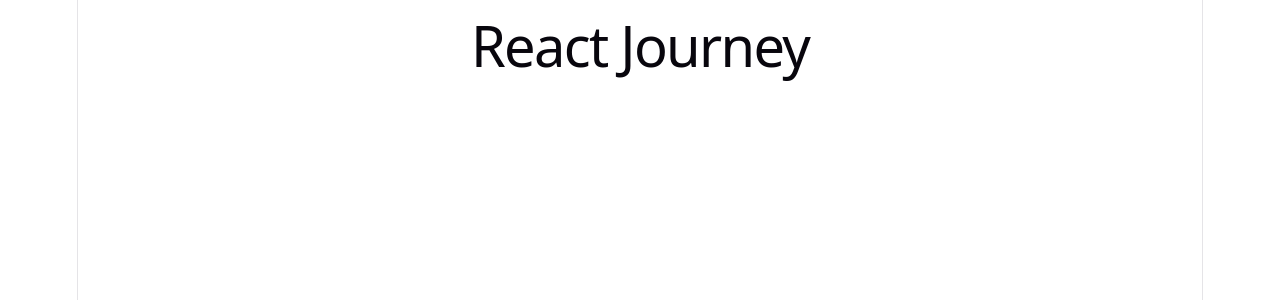
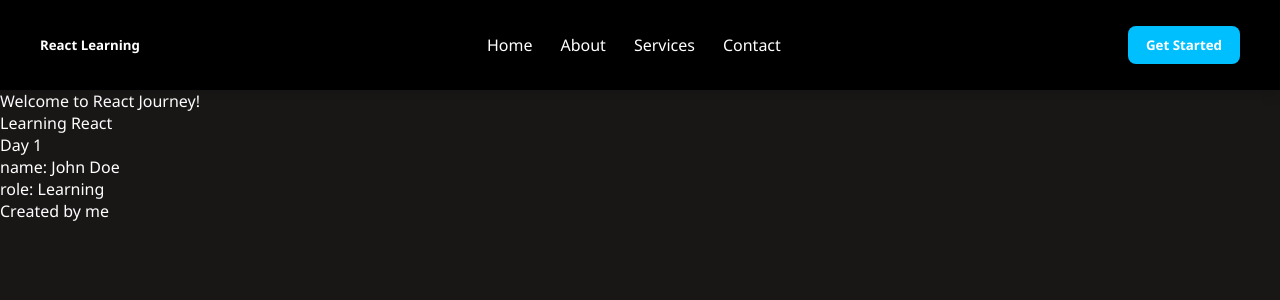
Before and after one commit to Meet-Patel-001/React-Journey, a React (Vite) app in the folder react-journey/: page / in a window 1280 px wide. Shown: the top 300 px of the page. Built offline with nearby package versions, Linux system fonts and the light colour scheme.

Commit message:
components_added-02

```diff
--- a/react-journey/src/App.jsx
+++ b/react-journey/src/App.jsx
@@ -1,10 +1,16 @@
-import './App.css';
-function App() {
+import React from 'react';
+import Navbar from './components/Navbar';
+import Hero from './components/Hero';
+import Profile from './components/Profile';
+import Footer from './components/Footer';
+
+const App = () => {
   return (
     <>
-    <div className="HEllo">
-      <h1>React Journey</h1>
-      </div>
+      <Navbar />
+      <Hero />
+      <Profile course={Hero.course} />
+      <Footer />
     </>
   );
 }
--- /dev/null
+++ b/react-journey/src/components/Footer.jsx
@@ -0,0 +1,13 @@
+import React from "react";
+
+function Footer() {
+    return (
+        <>
+            <div className="footer">
+                Created by me
+            </div>
+        </>
+    );
+}
+
+export default Footer;
--- /dev/null
+++ b/react-journey/src/components/Hero.jsx
@@ -0,0 +1,16 @@
+import React from "react";
+
+function Hero() {
+    const course = "React";
+    return (
+        <>
+            <div className="hero">
+                Welcome to React Journey!<br />
+                Learning {course}<br/>
+                Day 1
+            </div>
+        </>
+    );
+}
+
+export default Hero;
--- /dev/null
+++ b/react-journey/src/components/Navbar.css
@@ -0,0 +1,75 @@
+/* Modern Navbar CSS */
+
+.navbar {
+    position: sticky;
+    top: 0;
+    width: 100%;
+    background: #000;
+    color: #fff;
+    display: flex;
+    align-items: center;
+    justify-content: space-between;
+    padding: 14px 40px;
+    box-shadow: 0 4px 12px rgba(0, 0, 0, 0.15);
+    z-index: 1000;
+}
+
+.navbar .logo {
+    font-size: 1.6rem;
+    font-weight: 700;
+    color: #fff;
+    text-decoration: none;
+    letter-spacing: 1px;
+}
+
+.navbar .nav-links {
+    display: flex;
+    align-items: center;
+    gap: 28px;
+    list-style: none;
+    margin: 0;
+    padding: 0;
+}
+
+.navbar .nav-links a {
+    color: #fff;
+    text-decoration: none;
+    font-size: 1rem;
+    font-weight: 500;
+    transition: color 0.3s ease, transform 0.3s ease;
+}
+
+.navbar .nav-links a:hover {
+    color: #00bfff;
+    transform: translateY(-2px);
+}
+
+.navbar .nav-btn {
+    background: #00bfff;
+    color: #fff;
+    border: none;
+    padding: 10px 18px;
+    border-radius: 8px;
+    cursor: pointer;
+    font-weight: 600;
+    transition: all 0.3s ease;
+}
+
+.navbar .nav-btn:hover {
+    background: #0099cc;
+    transform: translateY(-2px);
+}
+
+@media (max-width: 768px) {
+    .navbar {
+        padding: 14px 20px;
+        flex-wrap: wrap;
+    }
+
+    .navbar .nav-links {
+        width: 100%;
+        justify-content: center;
+        margin-top: 12px;
+        gap: 16px;
+    }
+}
--- /dev/null
+++ b/react-journey/src/components/Navbar.jsx
@@ -0,0 +1,23 @@
+import React from 'react';
+import './Navbar.css';
+
+function Navbar() {
+    return (
+        <>
+            <div className="navbar">
+                <h5>React Learning</h5>
+
+                <ul class="nav-links">
+                    <li><a href="#">Home</a></li>
+                    <li><a href="#">About</a></li>
+                    <li><a href="#">Services</a></li>
+                    <li><a href="#">Contact</a></li>
+                </ul>
+
+                <button class="nav-btn">Get Started</button>
+            </div>
+        </>
+    );
+}
+
+export default Navbar;
--- /dev/null
+++ b/react-journey/src/components/Profile.jsx
@@ -0,0 +1,15 @@
+import React from "react";
+
+function Profile({ course }) {
+    const name = "John Doe";
+    return (
+        <>
+            <div className="profile">
+                name: {name}<br />
+                role: {course} Learning<br />
+            </div>
+        </>
+    );
+}
+
+export default Profile;
--- a/react-journey/src/index.css
+++ b/react-journey/src/index.css
@@ -1,111 +1,18 @@
-:root {
-  --text: #6b6375;
-  --text-h: #08060d;
-  --bg: #fff;
-  --border: #e5e4e7;
-  --code-bg: #f4f3ec;
-  --accent: #aa3bff;
-  --accent-bg: rgba(170, 59, 255, 0.1);
-  --accent-border: rgba(170, 59, 255, 0.5);
-  --social-bg: rgba(244, 243, 236, 0.5);
-  --shadow:
-    rgba(0, 0, 0, 0.1) 0 10px 15px -3px, rgba(0, 0, 0, 0.05) 0 4px 6px -2px;
-
-  --sans: system-ui, 'Segoe UI', Roboto, sans-serif;
-  --heading: system-ui, 'Segoe UI', Roboto, sans-serif;
-  --mono: ui-monospace, Consolas, monospace;
-
-  font: 18px/145% var(--sans);
-  letter-spacing: 0.18px;
-  color-scheme: light dark;
-  color: var(--text);
-  background: var(--bg);
-  font-synthesis: none;
-  text-rendering: optimizeLegibility;
+*,
+*::before,
+*::after {
+  box-sizing: border-box;
+  color: #ffffff !important;
+  font-family: "Segoe UI", Arial, Helvetica, sans-serif !important;
   -webkit-font-smoothing: antialiased;
   -moz-osx-font-smoothing: grayscale;
-
-  @media (max-width: 1024px) {
-    font-size: 16px;
-  }
+  text-rendering: optimizeLegibility;
 }
 
-@media (prefers-color-scheme: dark) {
-  :root {
-    --text: #9ca3af;
-    --text-h: #f3f4f6;
-    --bg: #16171d;
-    --border: #2e303a;
-    --code-bg: #1f2028;
-    --accent: #c084fc;
-    --accent-bg: rgba(192, 132, 252, 0.15);
-    --accent-border: rgba(192, 132, 252, 0.5);
-    --social-bg: rgba(47, 48, 58, 0.5);
-    --shadow:
-      rgba(0, 0, 0, 0.4) 0 10px 15px -3px, rgba(0, 0, 0, 0.25) 0 4px 6px -2px;
-  }
-
-  #social .button-icon {
-    filter: invert(1) brightness(2);
-  }
+html,
+body {
+  background: #191616 !important;
+  color: #ffffff !important;
+  margin: 0;
+  padding: 0;
 }
-
-body {
-  margin: 0;
-}
-
-#root {
-  width: 1126px;
-  max-width: 100%;
-  margin: 0 auto;
-  text-align: center;
-  border-inline: 1px solid var(--border);
-  min-height: 100svh;
-  display: flex;
-  flex-direction: column;
-  box-sizing: border-box;
-}
-
-h1,
-h2 {
-  font-family: var(--heading);
-  font-weight: 500;
-  color: var(--text-h);
-}
-
-h1 {
-  font-size: 56px;
-  letter-spacing: -1.68px;
-  margin: 32px 0;
-  @media (max-width: 1024px) {
-    font-size: 36px;
-    margin: 20px 0;
-  }
-}
-h2 {
-  font-size: 24px;
-  line-height: 118%;
-  letter-spacing: -0.24px;
-  margin: 0 0 8px;
-  @media (max-width: 1024px) {
-    font-size: 20px;
-  }
-}
-p {
-  margin: 0;
-}
-
-code,
-.counter {
-  font-family: var(--mono);
-  display: inline-flex;
-  border-radius: 4px;
-  color: var(--text-h);
-}
-
-code {
-  font-size: 15px;
-  line-height: 135%;
-  padding: 4px 8px;
-  background: var(--code-bg);
-}
```
